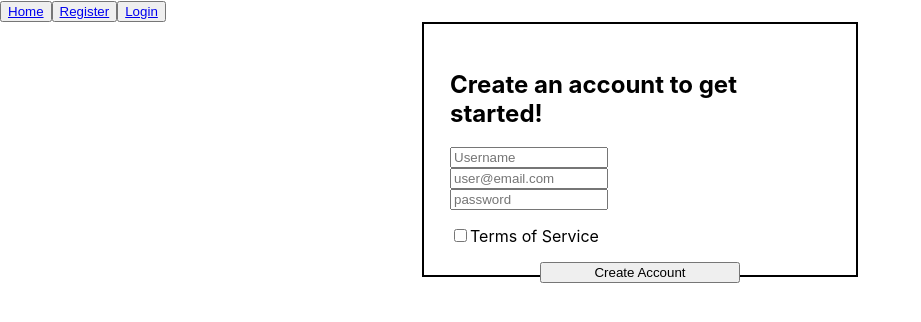
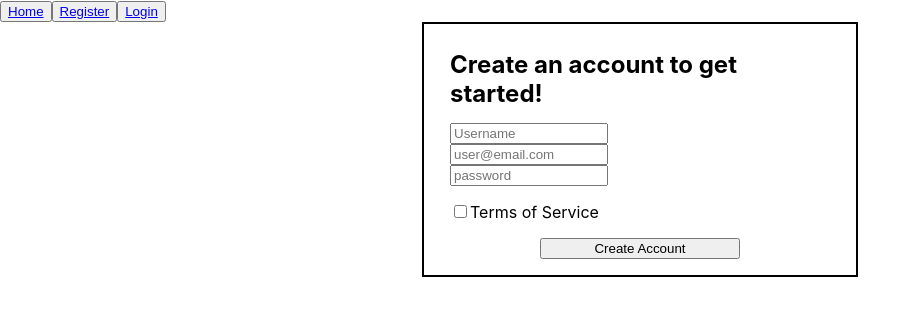
Before and after one commit to Build-Week-Pic-Metric-2/Front-End, a React (Create React App) app: page /register in a window 1280 px wide. Shown: the top 322 px of the page, without its empty margins (0-921 px from the left). Built offline with nearby package versions, Linux system fonts and the light colour scheme.

Commit message:
Update App.css

```diff
--- a/src/App.css
+++ b/src/App.css
@@ -54,6 +54,6 @@
   width: 200px;
   height: 50px;
 }
-reg-h1{
+.reg-h1{
   margin: 0 0 4% 0;
 }
```
